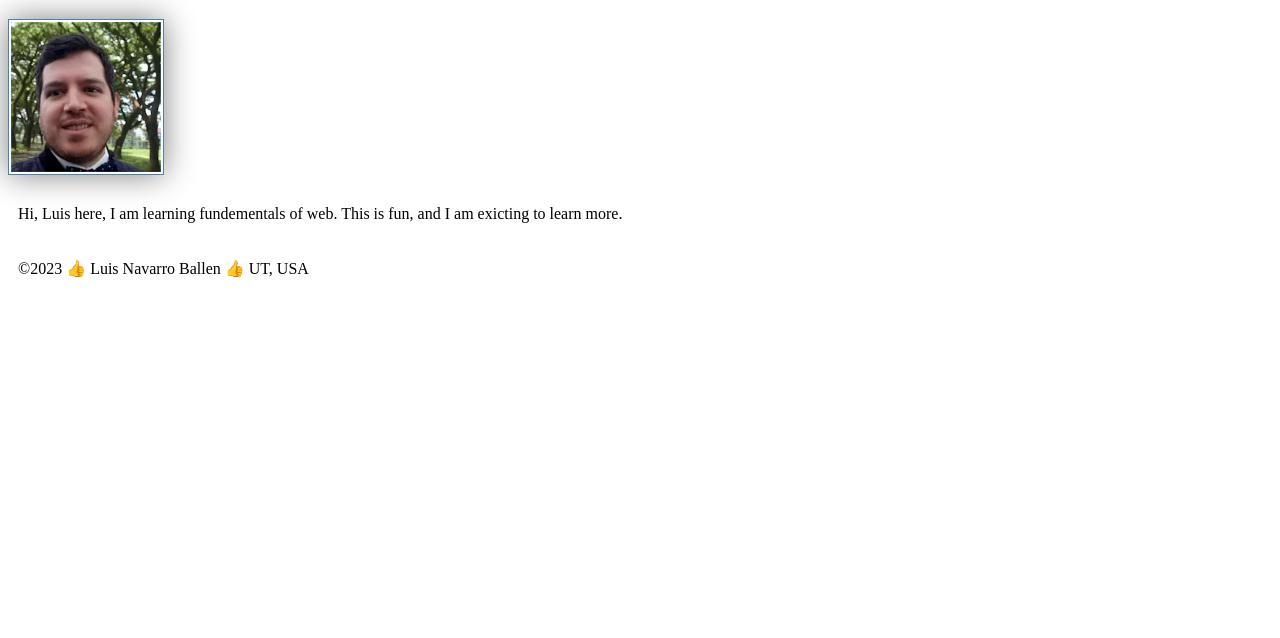
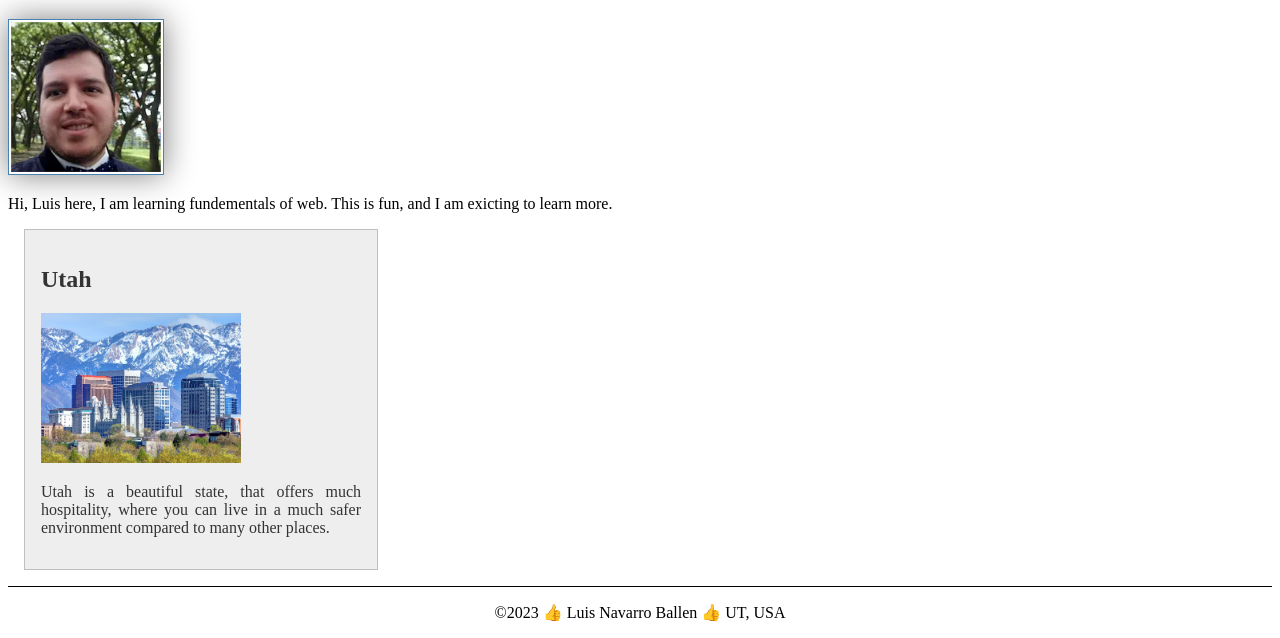
Before and after one commit to Siulenb/wdd130, a plain HTML site: page index.html in a window 1280 px wide. Shown: the part 263-901 px from the top of the page. Before the commit the page ends 800 px from the top, so only its background shows below. Drawn offline with Linux system fonts and the light colour scheme.

Commit message:
home page enhancement

```diff
--- a/index.html
+++ b/index.html
@@ -4,6 +4,8 @@
     <meta charset="utf-8">
     <meta name="viewport" content="width=device-width, initial-scale=1.0">
     <title>Luis Navarro | WDD 130</title>
+    <meta name="description" content="The beginning of web from Luis Navarro, and the purpose to learn on how to basic skill of a website.">
+    <meta name="author" content="Luis Navarro Ballen">
     <link rel="stylesheet" href="styles/styles.css">
   </head>
   <body>
@@ -19,6 +21,11 @@
         <img src="images/profile.webp" alt="Luis profile" width="200">
         <p>Hi, Luis here, I am learning fundementals of web. This is fun, and I am exicting to learn more.</p>
     </main>
+    <aside>
+      <h2>Utah</h2>
+      <img src="images/utah-slc.png" alt="A picture of Salt Lake City in Utah.">
+      <p>Utah is a beautiful state, that offers much hospitality, where you can live in a much safer environment compared to many other places.</p>
+    </aside>
     <footer>
       <p>&copy;2023 👍 Luis Navarro Ballen 👍 UT, USA</p>
     </footer>
--- a/styles/styles.css
+++ b/styles/styles.css
@@ -10,7 +10,7 @@ nav a {
 h1 {
     color: steelblue;
 }
-img {
+main img {
     width: 150px;
     height: auto;
     border: 1px solid steelblue;
@@ -20,3 +20,30 @@ img {
 p {
     padding: 10px;
 }
+
+main {
+    max-width: 840px;
+}
+
+aside {
+    width: 20rem;
+    margin: 1rem;
+    border: 1px solid rgba(0, 0, 0, 0.2);
+    padding: 1rem;
+    background-color: #eee;
+    color: #333;
+    text-align: justify;
+}
+
+aside img {
+    width: 200px;
+    height: auto;
+}
+
+p { padding: 0;}
+
+footer {
+    margin-top: 1em;
+    border-top: 1px solid #000;
+    text-align: center;
+}
```
Also changed, not shown: images/utah-slc.png (added).
